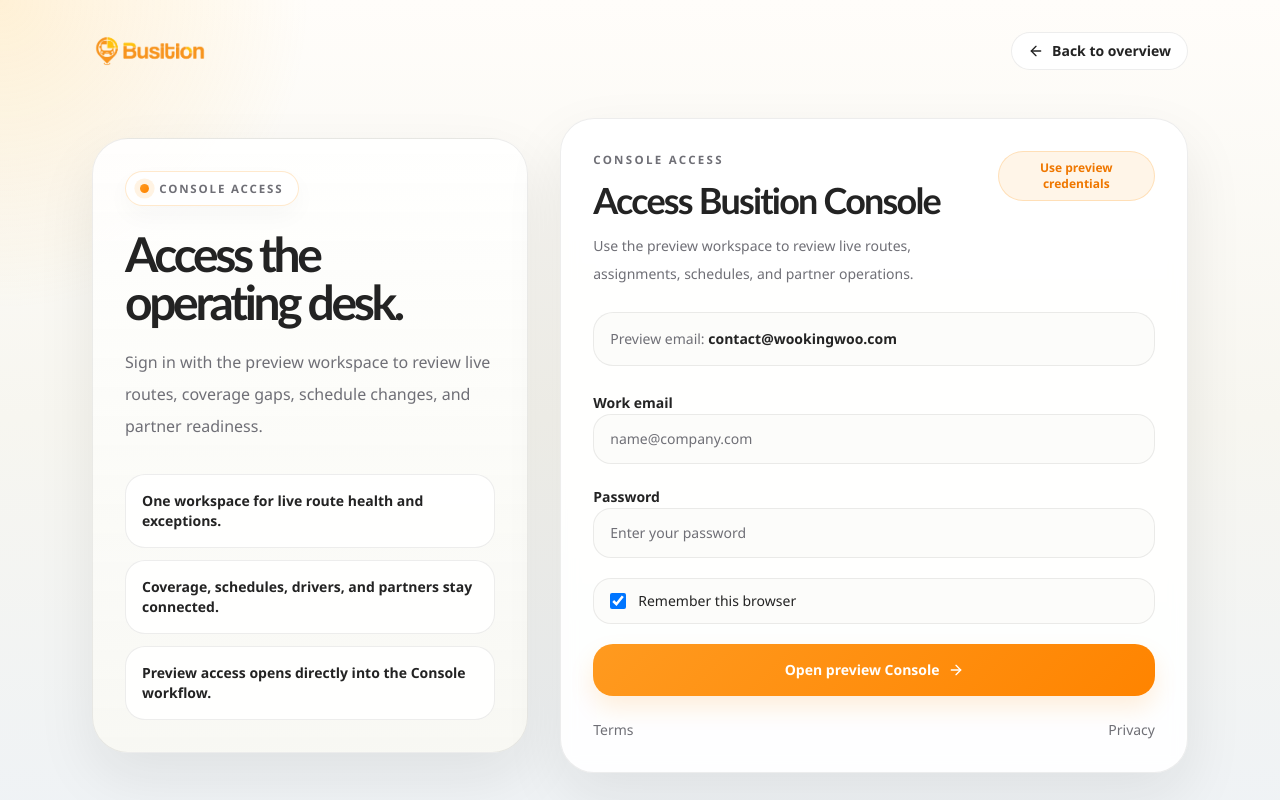
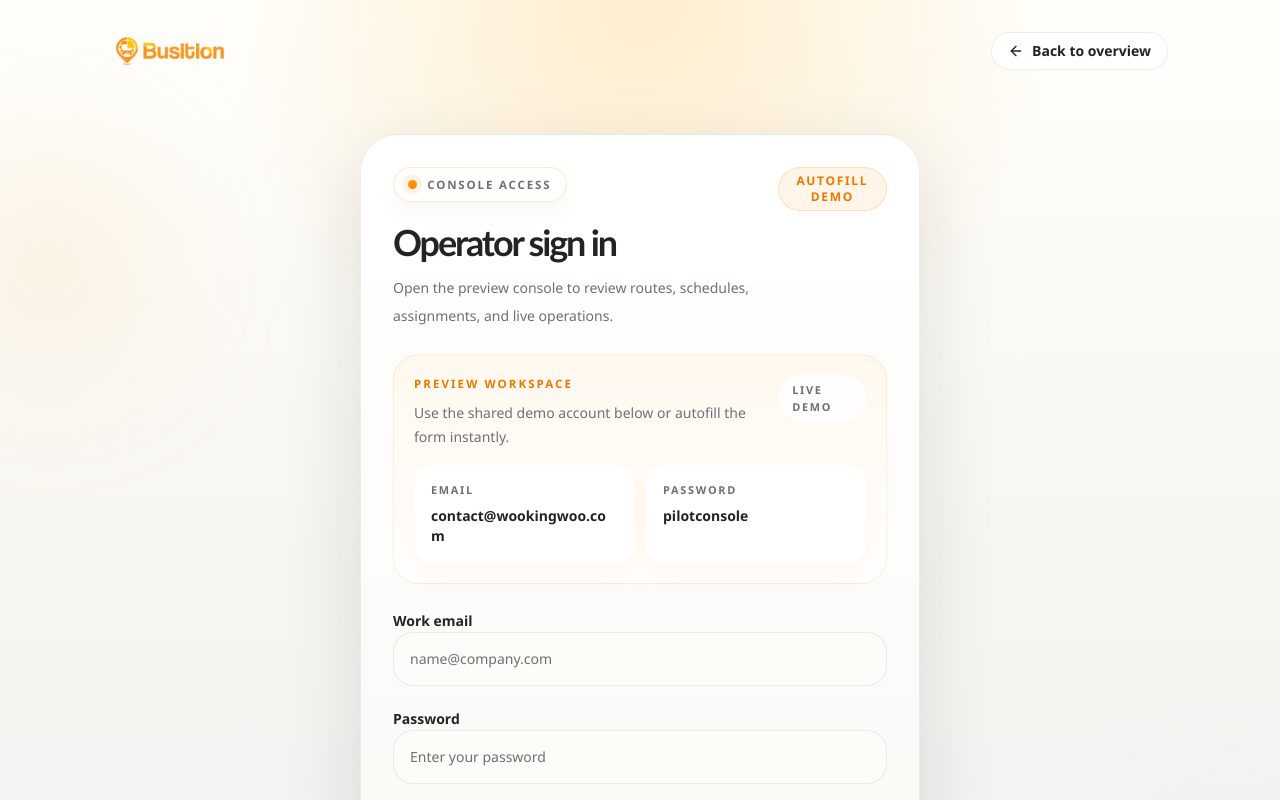
Before and after one commit to busition/busition-demo, a Next.js app: page /login in a window 1280 px wide. Shown: the top 800 px of the page. Built offline with nearby package versions, Linux system fonts and the light colour scheme.

Commit message:
Redesign login page layout

```diff
--- a/src/app/login/page.tsx
+++ b/src/app/login/page.tsx
@@ -14,11 +14,27 @@
 
 function LoginFormFallback() {
   return (
-    <div className="rounded-[34px] border border-[rgba(35,35,35,0.08)] bg-white/92 p-6 shadow-[0_24px_60px_rgba(26,26,26,0.08)] backdrop-blur sm:p-8">
-      <div className="space-y-4">
-        <div className="h-4 w-28 rounded-full bg-[#ece9e0]" />
-        <div className="h-10 w-3/4 rounded-[18px] bg-[#f3f1ea]" />
-        <div className="h-14 rounded-[18px] bg-[#f3f1ea]" />
+    <div className="rounded-[38px] border border-[rgba(35,35,35,0.08)] bg-[linear-gradient(180deg,rgba(255,255,255,0.96)_0%,rgba(248,248,244,0.98)_100%)] p-6 shadow-[0_30px_80px_rgba(26,26,26,0.12)] backdrop-blur sm:p-8">
+      <div className="flex items-center justify-between gap-4">
+        <div className="h-9 w-32 rounded-full bg-[#ece9e0]" />
+        <div className="h-9 w-28 rounded-full bg-[#f3f1ea]" />
+      </div>
+
+      <div className="mt-6 h-4 w-24 rounded-full bg-[#ece9e0]" />
+      <div className="mt-4 h-11 w-2/3 rounded-[18px] bg-[#f3f1ea]" />
+      <div className="mt-3 h-5 w-full max-w-[24rem] rounded-full bg-[#f5f2ea]" />
+
+      <div className="mt-8 rounded-[26px] border border-[rgba(35,35,35,0.06)] bg-[#fcfbf7] p-5">
+        <div className="h-4 w-32 rounded-full bg-[#ece9e0]" />
+        <div className="mt-4 grid gap-3 sm:grid-cols-2">
+          <div className="h-20 rounded-[18px] bg-[#f3f1ea]" />
+          <div className="h-20 rounded-[18px] bg-[#f3f1ea]" />
+        </div>
+      </div>
+
+      <div className="mt-8 space-y-4">
+        <div className="h-24 rounded-[20px] bg-[#f3f1ea]" />
+        <div className="h-24 rounded-[20px] bg-[#f3f1ea]" />
         <div className="h-14 rounded-[18px] bg-[#f3f1ea]" />
         <div className="h-14 rounded-[20px] bg-[#ffe1ba]" />
       </div>
@@ -28,8 +44,25 @@
 
 export default function LoginPage() {
   return (
-    <main className="min-h-screen bg-[radial-gradient(circle_at_top_left,rgba(255,193,71,0.2),transparent_20%),linear-gradient(180deg,#fffdfa_0%,#f7f6f0_48%,#eef2f6_100%)]">
-      <div className="mx-auto flex max-w-[1160px] flex-col px-4 pb-16 pt-6 sm:px-6 lg:px-8 lg:pb-24 lg:pt-8">
+    <main className="relative min-h-screen overflow-hidden bg-[linear-gradient(180deg,#fffefb_0%,#f7f5ef_50%,#edf2f7_100%)]">
+      <div
+        aria-hidden
+        className="pointer-events-none absolute inset-x-0 top-0 h-[340px] bg-[radial-gradient(circle_at_top,rgba(255,194,88,0.28),transparent_58%)]"
+      />
+      <div
+        aria-hidden
+        className="pointer-events-none absolute left-1/2 top-[22%] h-[28rem] w-[28rem] -translate-x-1/2 rounded-full bg-[radial-gradient(circle,rgba(255,255,255,0.82)_0%,rgba(255,255,255,0)_72%)] blur-3xl"
+      />
+      <div
+        aria-hidden
+        className="pointer-events-none absolute -left-24 top-28 h-72 w-72 rounded-full bg-[radial-gradient(circle,rgba(255,214,151,0.34)_0%,rgba(255,214,151,0)_70%)] blur-3xl"
+      />
+      <div
+        aria-hidden
+        className="pointer-events-none absolute -right-24 bottom-12 h-72 w-72 rounded-full bg-[radial-gradient(circle,rgba(186,219,255,0.28)_0%,rgba(186,219,255,0)_70%)] blur-3xl"
+      />
+
+      <div className="relative mx-auto flex min-h-screen max-w-[1120px] flex-col px-4 pb-10 pt-6 sm:px-6 lg:px-8 lg:pt-8">
         <div className="flex items-center justify-between gap-4">
           <Link href="/" aria-label="Busition home">
             <BusitionLogo compact />
@@ -43,34 +76,8 @@
           </Link>
         </div>
 
-        <div className="mt-12 grid gap-8 lg:grid-cols-[0.82fr_1.18fr] lg:items-center">
-          <section className="rounded-[36px] border border-[rgba(35,35,35,0.08)] bg-[linear-gradient(180deg,rgba(255,255,255,0.88)_0%,rgba(248,248,243,0.96)_100%)] p-7 shadow-[0_24px_60px_rgba(24,24,24,0.08)] sm:p-8">
-            <p className="section-kicker">Console access</p>
-            <h2 className="mt-6 max-w-[12ch] font-display text-4xl font-semibold tracking-[-0.07em] text-[var(--foreground)] sm:text-5xl">
-              Access the operating desk.
-            </h2>
-            <p className="mt-5 max-w-[34rem] text-base leading-8 text-[var(--foreground-soft)]">
-              Sign in with the preview workspace to review live routes, coverage gaps,
-              schedule changes, and partner readiness.
-            </p>
-
-            <div className="mt-8 grid gap-3">
-              {[
-                "One workspace for live route health and exceptions.",
-                "Coverage, schedules, drivers, and partners stay connected.",
-                "Preview access opens directly into the Console workflow.",
-              ].map((item) => (
-                <div
-                  key={item}
-                  className="rounded-[20px] border border-[var(--line)] bg-white/88 px-4 py-4 text-sm font-semibold text-[var(--foreground)]"
-                >
-                  {item}
-                </div>
-              ))}
-            </div>
-          </section>
-
-          <section>
+        <div className="flex flex-1 items-center justify-center py-10 sm:py-14 lg:py-16">
+          <section className="w-full max-w-[560px]">
             <Suspense fallback={<LoginFormFallback />}>
               <OperatorLoginForm />
             </Suspense>
--- a/src/components/operator-login-form.tsx
+++ b/src/components/operator-login-form.tsx
@@ -65,36 +65,71 @@
   }
 
   return (
-    <div className="rounded-[34px] border border-[rgba(35,35,35,0.08)] bg-white/92 p-6 shadow-[0_24px_60px_rgba(26,26,26,0.08)] backdrop-blur sm:p-8">
-      <div className="flex items-start justify-between gap-4">
-        <div>
-          <p className="text-[0.72rem] font-semibold uppercase tracking-[0.2em] text-[var(--foreground-soft)]">
-            Console access
-          </p>
-          <h1 className="mt-3 font-display text-3xl font-semibold tracking-[-0.05em] text-[var(--foreground)] sm:text-4xl">
-            Access Busition Console
+    <div className="rounded-[38px] border border-[rgba(35,35,35,0.08)] bg-[linear-gradient(180deg,rgba(255,255,255,0.97)_0%,rgba(248,248,244,0.98)_100%)] p-6 shadow-[0_30px_80px_rgba(26,26,26,0.12)] backdrop-blur sm:p-8">
+      <div className="flex flex-col gap-6">
+        <div className="flex flex-col gap-5 sm:flex-row sm:items-start sm:justify-between">
+          <div className="max-w-[24rem]">
+            <p className="section-kicker">Console access</p>
+            <h1 className="mt-5 font-display text-3xl font-semibold tracking-[-0.06em] text-[var(--foreground)] sm:text-4xl">
+              Operator sign in
             </h1>
-          <p className="mt-3 max-w-md text-sm leading-7 text-[var(--foreground-soft)]">
-            Use the preview workspace to review live routes, assignments, schedules, and partner operations.
+            <p className="mt-3 text-sm leading-7 text-[var(--foreground-soft)]">
+              Open the preview console to review routes, schedules, assignments, and live operations.
             </p>
           </div>
 
           <button
             type="button"
             onClick={fillDemoCredentials}
-          className="rounded-full border border-[rgba(255,154,31,0.24)] bg-[rgba(255,154,31,0.1)] px-4 py-2 text-xs font-semibold text-[var(--accent-deep)] transition-colors hover:bg-[rgba(255,154,31,0.16)]"
+            className="inline-flex h-11 items-center justify-center rounded-full border border-[rgba(255,154,31,0.24)] bg-[rgba(255,154,31,0.1)] px-4 text-xs font-semibold uppercase tracking-[0.14em] text-[var(--accent-deep)] transition-colors hover:bg-[rgba(255,154,31,0.16)]"
           >
-          Use preview credentials
+            Autofill demo
           </button>
         </div>
 
-      <div className="mt-6 rounded-[20px] border border-[var(--line)] bg-[#fcfcfa] px-4 py-4 text-sm text-[var(--foreground-soft)]">
-        Preview email: <span className="font-semibold text-[var(--foreground)]">{DEMO_EMAIL}</span>
+        <div className="rounded-[26px] border border-[rgba(255,154,31,0.16)] bg-[linear-gradient(180deg,rgba(255,248,238,0.98)_0%,rgba(255,255,255,0.92)_100%)] p-5">
+          <div className="flex items-start justify-between gap-4">
+            <div>
+              <p className="text-[0.72rem] font-semibold uppercase tracking-[0.18em] text-[var(--accent-deep)]">
+                Preview workspace
+              </p>
+              <p className="mt-2 text-sm leading-6 text-[var(--foreground-soft)]">
+                Use the shared demo account below or autofill the form instantly.
+              </p>
             </div>
 
-      <form className="mt-6 space-y-5" onSubmit={handleSubmit}>
+            <span className="rounded-full border border-white/70 bg-white/80 px-3 py-1.5 text-[0.68rem] font-semibold uppercase tracking-[0.16em] text-[var(--foreground-soft)]">
+              Live demo
+            </span>
+          </div>
+
+          <div className="mt-4 grid gap-3 sm:grid-cols-2">
+            <div className="rounded-[18px] border border-white/80 bg-white/88 px-4 py-4 shadow-[0_10px_24px_rgba(255,132,0,0.06)]">
+              <p className="text-[0.68rem] font-semibold uppercase tracking-[0.16em] text-[var(--foreground-soft)]">
+                Email
+              </p>
+              <p className="mt-2 break-all text-sm font-semibold text-[var(--foreground)]">
+                {DEMO_EMAIL}
+              </p>
+            </div>
+
+            <div className="rounded-[18px] border border-white/80 bg-white/88 px-4 py-4 shadow-[0_10px_24px_rgba(255,132,0,0.06)]">
+              <p className="text-[0.68rem] font-semibold uppercase tracking-[0.16em] text-[var(--foreground-soft)]">
+                Password
+              </p>
+              <p className="mt-2 text-sm font-semibold text-[var(--foreground)]">
+                {DEMO_PASSWORD}
+              </p>
+            </div>
+          </div>
+        </div>
+
+        <form className="space-y-5" onSubmit={handleSubmit}>
           <div className="space-y-2">
-          <label htmlFor="operator-email" className="text-sm font-semibold text-[var(--foreground)]">
+            <label
+              htmlFor="operator-email"
+              className="text-sm font-semibold text-[var(--foreground)]"
+            >
               Work email
             </label>
             <input
@@ -105,12 +140,15 @@
               value={email}
               onChange={(event) => setEmail(event.target.value)}
               placeholder="name@company.com"
-            className="w-full rounded-[18px] border border-[var(--line)] bg-[#fcfcfa] px-4 py-3.5 text-sm text-[var(--foreground)] outline-none transition-colors placeholder:text-[var(--foreground-soft)] focus:border-[rgba(255,154,31,0.42)]"
+              className="w-full rounded-[20px] border border-[var(--line)] bg-[rgba(252,252,250,0.92)] px-4 py-4 text-sm text-[var(--foreground)] outline-none transition-colors placeholder:text-[var(--foreground-soft)] focus:border-[rgba(255,154,31,0.42)] focus:bg-white focus-visible:ring-4 focus-visible:ring-[rgba(255,154,31,0.12)]"
             />
           </div>
 
           <div className="space-y-2">
-          <label htmlFor="operator-password" className="text-sm font-semibold text-[var(--foreground)]">
+            <label
+              htmlFor="operator-password"
+              className="text-sm font-semibold text-[var(--foreground)]"
+            >
               Password
             </label>
             <input
@@ -121,19 +159,25 @@
               value={password}
               onChange={(event) => setPassword(event.target.value)}
               placeholder="Enter your password"
-            className="w-full rounded-[18px] border border-[var(--line)] bg-[#fcfcfa] px-4 py-3.5 text-sm text-[var(--foreground)] outline-none transition-colors placeholder:text-[var(--foreground-soft)] focus:border-[rgba(255,154,31,0.42)]"
+              className="w-full rounded-[20px] border border-[var(--line)] bg-[rgba(252,252,250,0.92)] px-4 py-4 text-sm text-[var(--foreground)] outline-none transition-colors placeholder:text-[var(--foreground-soft)] focus:border-[rgba(255,154,31,0.42)] focus:bg-white focus-visible:ring-4 focus-visible:ring-[rgba(255,154,31,0.12)]"
             />
           </div>
 
-        <label className="flex items-center gap-3 rounded-[18px] border border-[var(--line)] bg-[#fcfcfa] px-4 py-3 text-sm text-[var(--foreground)]">
+          <div className="flex flex-col gap-3 sm:flex-row sm:items-center sm:justify-between">
+            <label className="flex items-center gap-3 rounded-[18px] border border-[var(--line)] bg-[rgba(252,252,250,0.92)] px-4 py-3 text-sm text-[var(--foreground)]">
               <input
                 type="checkbox"
                 checked={rememberDevice}
                 onChange={(event) => setRememberDevice(event.target.checked)}
                 className="h-4 w-4 rounded border-[var(--line)] text-[var(--accent)]"
               />
-          Remember this browser
+              <span className="font-medium">Remember this browser</span>
             </label>
+
+            <p className="px-1 text-xs font-semibold uppercase tracking-[0.16em] text-[var(--foreground-soft)]">
+              Preview access only
+            </p>
+          </div>
 
           {errorMessage ? (
             <div className="rounded-[18px] border border-[rgba(218,60,60,0.12)] bg-[rgba(218,60,60,0.06)] px-4 py-3 text-sm text-[#a63c3c]">
@@ -144,7 +188,7 @@
           <button
             type="submit"
             disabled={isSubmitting}
-          className="orange-button inline-flex w-full items-center justify-center gap-2 rounded-[20px] px-5 py-4 text-sm font-semibold transition-transform hover:-translate-y-0.5 disabled:translate-y-0 disabled:cursor-wait disabled:opacity-80"
+            className="orange-button inline-flex w-full items-center justify-center gap-2 rounded-[22px] px-5 py-4 text-sm font-semibold transition-transform hover:-translate-y-0.5 disabled:translate-y-0 disabled:cursor-wait disabled:opacity-80"
           >
             {isSubmitting ? (
               <>
@@ -160,14 +204,16 @@
           </button>
         </form>
 
-      <div className="mt-6 flex items-center justify-between gap-4 text-sm text-[var(--foreground-soft)]">
+        <div className="flex flex-wrap items-center justify-center gap-x-4 gap-y-2 border-t border-[rgba(35,35,35,0.06)] pt-6 text-sm text-[var(--foreground-soft)]">
           <Link href="/policy/service" className="transition-colors hover:text-[var(--foreground)]">
             Terms
           </Link>
+          <span className="hidden h-1 w-1 rounded-full bg-[rgba(35,35,35,0.18)] sm:block" />
           <Link href="/policy/privacy" className="transition-colors hover:text-[var(--foreground)]">
             Privacy
           </Link>
         </div>
       </div>
+    </div>
   );
 }
```
Lines whose indentation alone changed are shown as unchanged.
